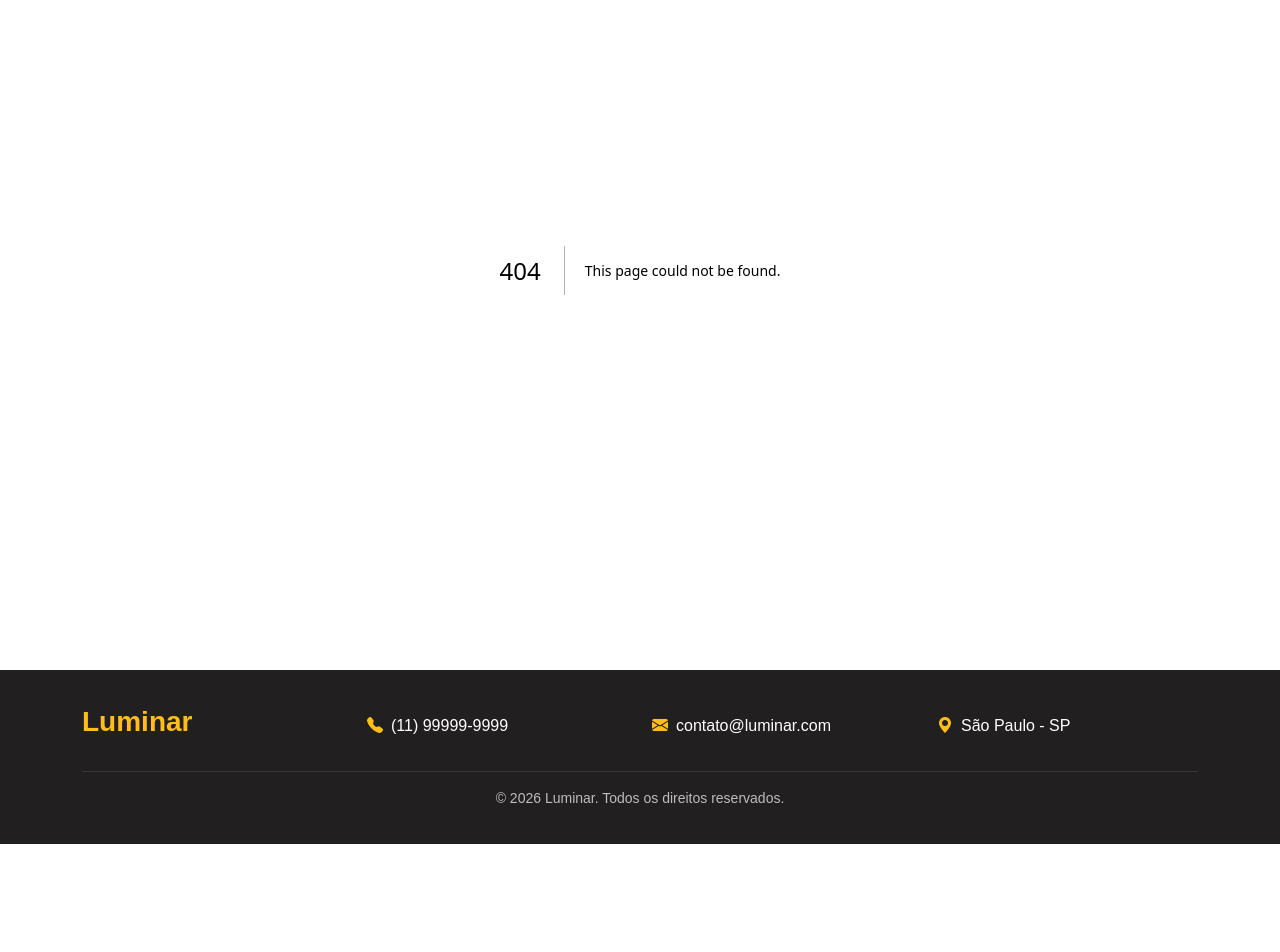
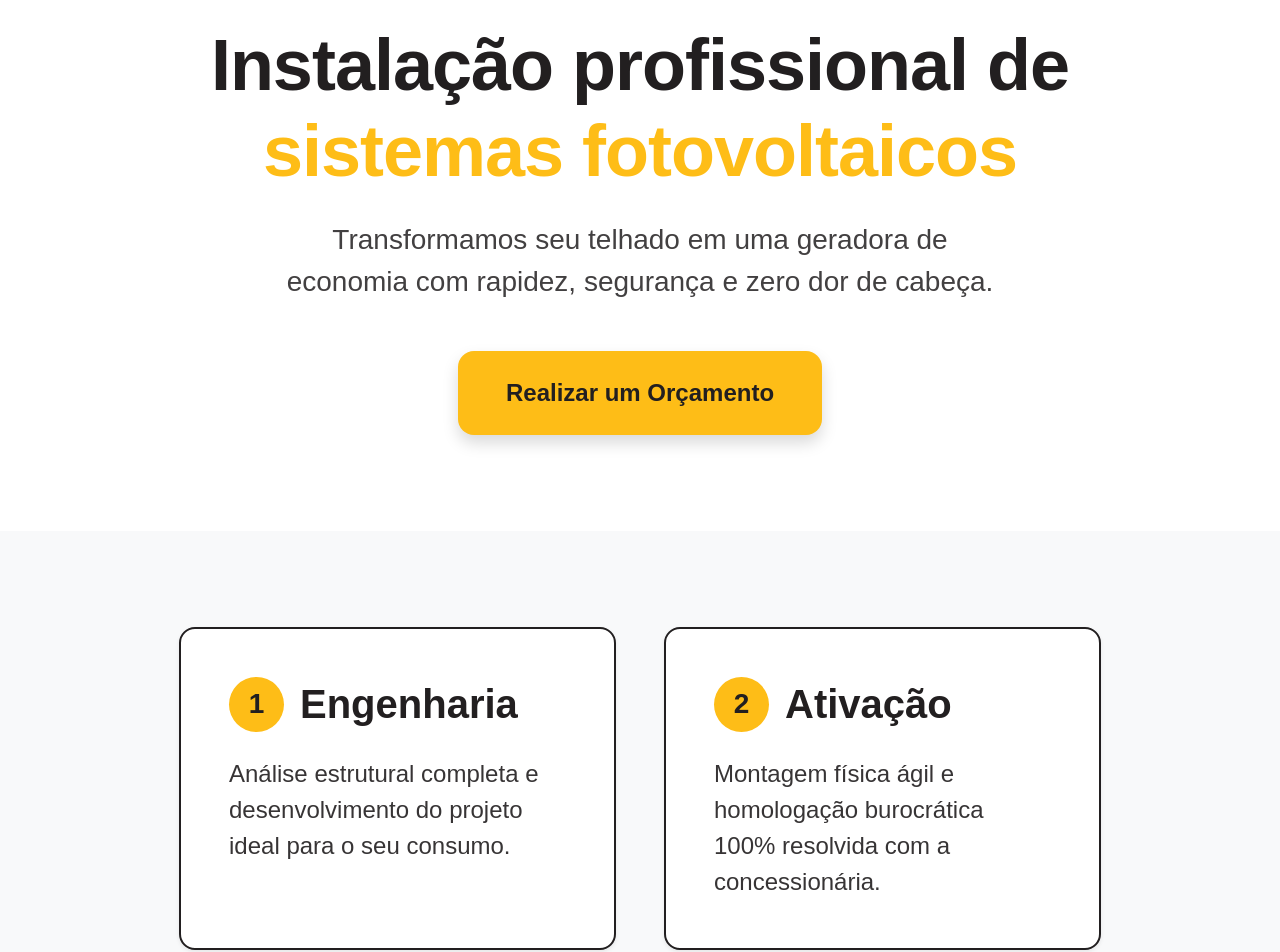
Before and after one commit to FefaAlmeida/projetoIntegrador, a Next.js app in the folder frontend/: page /servicos/instalacao in a window 1280 px wide. Before the commit this address had no page. Shown: the part 215-1167 px from the top of the page. Before the commit the page ends 1059 px from the top, so only its background shows below. Built offline with nearby package versions, Linux system fonts and the light colour scheme.

Commit message:
organizacao pastas

```diff
--- a/frontend/src/app/cadastrar/page.jsx
+++ b/frontend/src/app/(homepage)/cadastrar/page.jsx
@@ -1,6 +1,6 @@
 "use client";
 import { useState } from "react";
-import { registrarUsuario } from "../../api"
+import { registrarUsuario } from "../../../api"
 
 export default function RegisterPage() {
 
--- a/frontend/src/app/page.jsx
+++ b/frontend/src/app/(homepage)/page.jsx
@@ -1,6 +1,7 @@
+
 import Image from "next/image";
-import Header from "../components/public/Header";
-import Footer from "../components/public/Footer";
+import Header from "../../components/public/Header";
+import Footer from "../../components/public/Footer";
 
 export const metadata = {
  title: "Luminar — Energia solar para empresas",
--- /dev/null
+++ b/frontend/src/app/(homepage)/servicos/instalacao/page.jsx
@@ -0,0 +1,91 @@
+
+export const metadata = {
+ title: "Instalação de painéis solares — Luminar",
+};
+
+export default function InstallationPage() {
+ return (
+    <div className="bg-white min-vh-100" style={{ color: '#221f20' }}>
+
+      {/* 1. HERO */}
+      <section className="py-5 text-center d-flex align-items-center" style={{ background: '#ffffff', minHeight: '65vh' }}>
+        <div className="container py-5">
+          <span className="badge px-4 py-2 rounded-pill fw-bold mb-4 fs-6" style={{ backgroundColor: '#febd17', color: '#221f20' }}>
+            ENGENHARIA E EXECUÇÃO
+          </span>
+          <h1 className="display-2 fw-black mb-4" style={{ color: '#221f20', fontWeight: '900', letterSpacing: '-1px' }}>
+            Instalação profissional de <br />
+            <span style={{ color: '#febd17' }}>sistemas fotovoltaicos</span>
+          </h1>
+          <p className="lead col-md-8 mx-auto fs-3 fw-normal mb-5" style={{ color: '#221f20', opacity: 0.85 }}>
+            Transformamos seu telhado em uma geradora de economia com rapidez, segurança e zero dor de cabeça.
+          </p>
+          <a href="/quote" className="btn btn-lg px-5 py-4 rounded-4 fw-bold shadow border-0 fs-4" style={{ backgroundColor: '#febd17', color: '#221f20' }}>
+            Realizar um Orçamento
+          </a>
+        </div>
+      </section>
+
+      {/* 2. PROCESSO EM DOIS PASSOS */}
+      <section className="py-5" style={{ backgroundColor: '#f8f9fa' }}>
+        <div className="container py-5">
+          <div className="row g-5 justify-content-center">
+            {/* Passo 1 */}
+            <div className="col-md-6 col-lg-5">
+              <div className="card p-5 h-100 rounded-4 shadow-sm bg-white" style={{ border: '2px solid #221f20' }}>
+                <div className="d-flex align-items-center mb-4">
+                  <span className="fs-3 rounded-circle me-3 d-flex align-items-center justify-content-center fw-bold" style={{ width: '55px', height: '55px', backgroundColor: '#febd17', color: '#221f20' }}>
+                    1
+                  </span>
+                  <h3 className="display-6 fw-bold m-0" style={{ color: '#221f20' }}>Engenharia</h3>
+                </div>
+                <p className="m-0 fs-4 lh-base" style={{ color: '#221f20', opacity: 0.9 }}>
+                  Análise estrutural completa e desenvolvimento do projeto ideal para o seu consumo.
+                </p>
+              </div>
+            </div>
+
+            {/* Passo 2 */}
+            <div className="col-md-6 col-lg-5">
+              <div className="card p-5 h-100 rounded-4 shadow-sm bg-white" style={{ border: '2px solid #221f20' }}>
+                <div className="d-flex align-items-center mb-4">
+                  <span className="fs-3 rounded-circle me-3 d-flex align-items-center justify-content-center fw-bold" style={{ width: '55px', height: '55px', backgroundColor: '#febd17', color: '#221f20' }}>
+                    2
+                  </span>
+                  <h3 className="display-6 fw-bold m-0" style={{ color: '#221f20' }}>Ativação</h3>
+                </div>
+                <p className="m-0 fs-4 lh-base" style={{ color: '#221f20', opacity: 0.9 }}>
+                  Montagem física ágil e homologação burocrática 100% resolvida com a concessionária.
+                </p>
+              </div>
+            </div>
+          </div>
+        </div>
+      </section>
+
+      {/* 3. CAPTURA DE LEAD DIRETA */}
+      <section className="py-5" style={{ backgroundColor: '#febd17' }}>
+        <div className="container py-5">
+          <div className="card p-5 rounded-4 border-0 shadow-lg" style={{ backgroundColor: '#221f20', color: '#ffffff' }}>
+            <div className="row align-items-center g-4">
+              <div className="col-lg-6">
+                <h2 className="display-4 fw-bold mb-3">Deseja uma avaliacao de um dos nossos Engenheiros? </h2>
+                <p className="fs-4 opacity-75 mb-4">Insira o seu email para entrarmos em contato.</p>
+                <div className="mb-3">
+                  <input type="email" className="form-control form-control-lg rounded-3 border-0 py-3 fs-4" placeholder="Digite seu email" style={{ color: '#221f20' }} />
+                </div>
+                <button className="btn btn-lg w-100 py-3 fw-bold fs-4" style={{ backgroundColor: '#febd17', color: '#221f20' }}>
+                  Verificar Viabilidade Grátis
+                </button>
+              </div>
+              <div className="col-lg-6 text-center">
+                <img src="logo-luminar.png" alt="Logo" />
+              </div>
+            </div>
+          </div>
+        </div>
+      </section>
+
+    </div>
+ );
+}
--- a/frontend/src/components/public/Header.jsx
+++ b/frontend/src/components/public/Header.jsx
@@ -66,11 +66,9 @@ export default function Header() {
                   className="dropdown-menu dropdown-menu-dark border-0 shadow-lg"
                   style={{ backgroundColor: "#1a1718", borderRadius: "12px", padding: "10px" }}
                 >
-                  <li><a className="dropdown-item py-2 px-3 rounded-2" href="#">Instalação de painéis</a></li>
-                  <li><a className="dropdown-item py-2 px-3 rounded-2" href="#">Monitoramento</a></li>
-                  <li><a className="dropdown-item py-2 px-3 rounded-2" href="#">Manutenção</a></li>
-                  <li><hr className="dropdown-divider bg-secondary" /></li>
-                  <li><a className="dropdown-item py-2 px-3 rounded-2" href="#">Investimento Empresarial</a></li>
+                  <li><a className="dropdown-item py-2 px-3 rounded-2" href="/servicos/instalacao">Instalação de painéis</a></li>
+                  <li><a className="dropdown-item py-2 px-3 rounded-2" href="/servicos/monitoramento">Monitoramento</a></li>
+                  <li><a className="dropdown-item py-2 px-3 rounded-2" href="/servicos/manutencao">Manutenção</a></li>
                 </ul>
               </li>
 
```
Also changed, not shown: frontend/src/app/(cliente-logado)/sistema/page.jsx (renamed from frontend/src/app/dashboardCliente/dashboardInicial/page.jsx), frontend/src/app/(homepage)/faleConosco/page.jsx (renamed from frontend/src/app/faleConosco/page.jsx), frontend/src/app/(homepage)/login/page.jsx (renamed from frontend/src/app/login/page.jsx), frontend/src/app/(homepage)/orcamento/page.jsx (renamed from frontend/src/app/orcamento/page.jsx).
